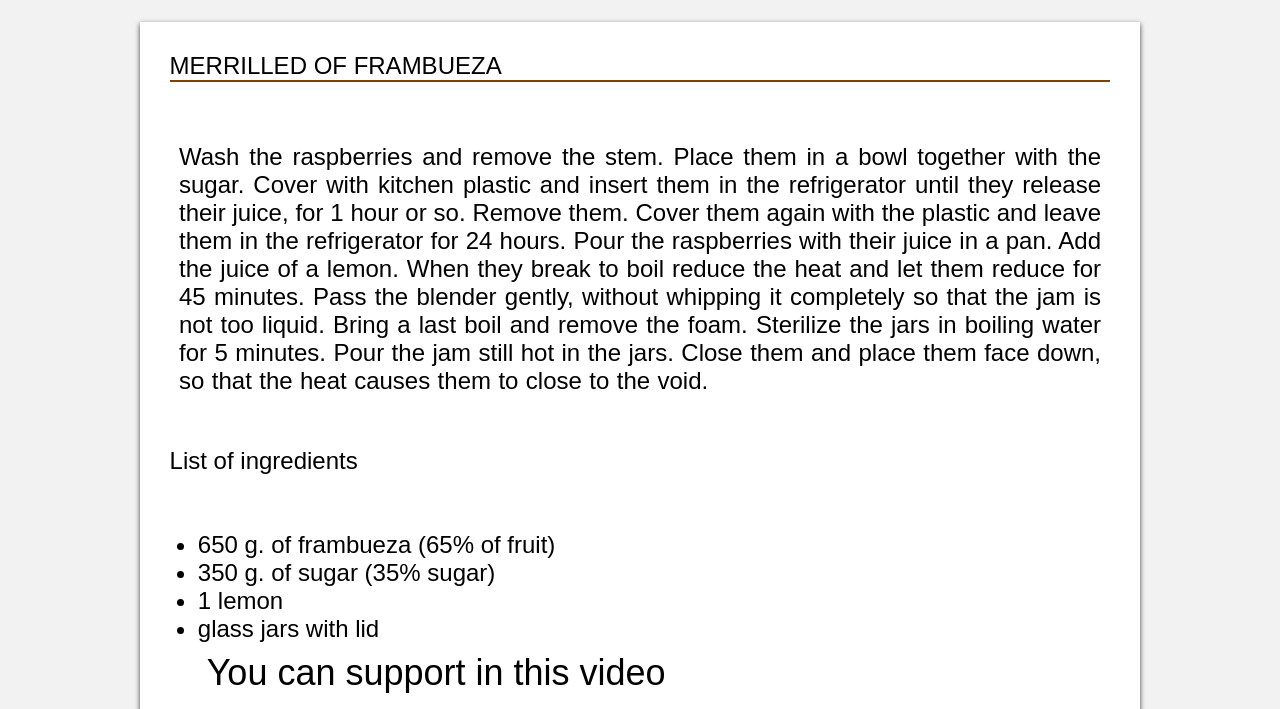
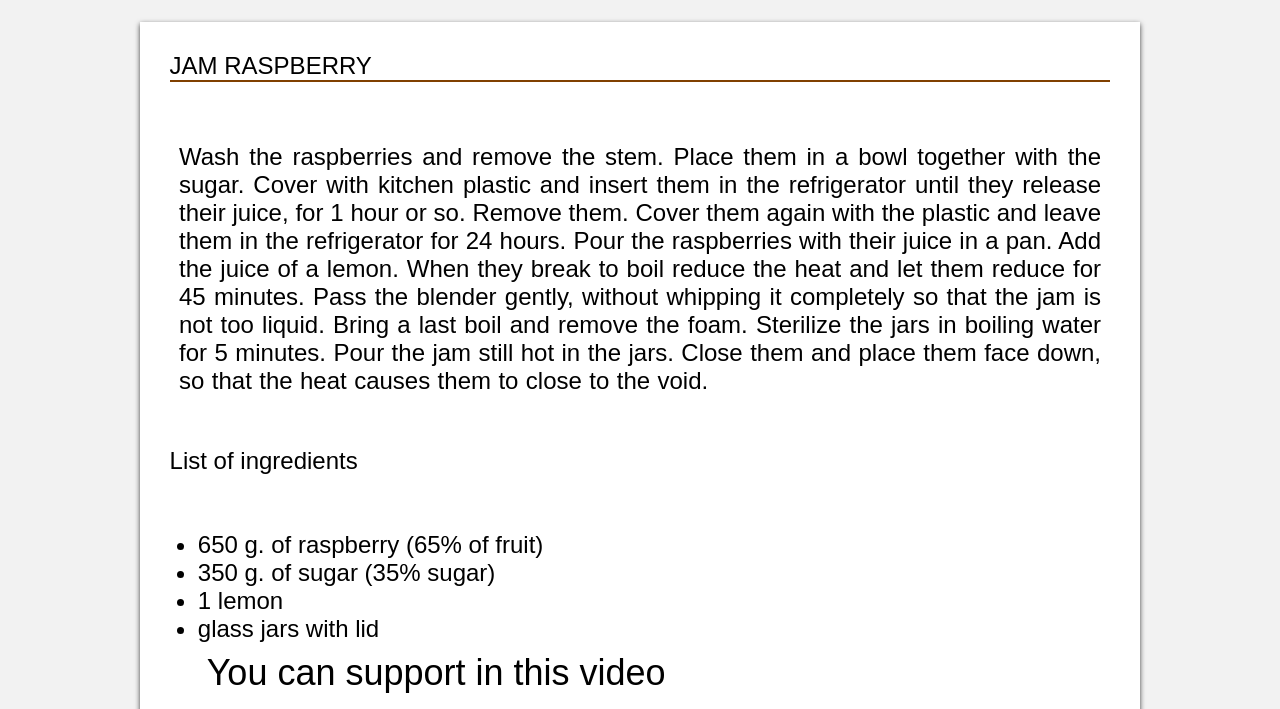
Before and after one commit to edgarcarrillo014/dreameater, a plain HTML site: page mermelada4_ingles.html in a window 1280 px wide. Shown: the part 53-762 px from the top of the page. Drawn offline with Linux system fonts and the light colour scheme.

Commit message:
Update mermelada4_ingles.html

```diff
--- a/mermelada4_ingles.html
+++ b/mermelada4_ingles.html
@@ -98,7 +98,7 @@
 </header>
         <main>
             <article>
-                <h1> MERRILLED OF FRAMBUEZA </ h1>
+                <h1> JAM RASPBERRY </ h1>
                 <hr>
                 <p> Wash the raspberries and remove the stem. Place them in a bowl together with the sugar. Cover with kitchen plastic and insert them in the refrigerator until they release their juice, for 1 hour or so. Remove them. Cover them again with the plastic and leave them in the refrigerator for 24 hours. Pour the raspberries with their juice in a pan. Add the juice of a lemon. When they break to boil reduce the heat and let them reduce for 45 minutes. Pass the blender gently, without whipping it completely so that the jam is not too liquid. Bring a last boil and remove the foam. Sterilize the jars in boiling water for 5 minutes. Pour the jam still hot in the jars. Close them and place them face down, so that the heat causes them to close to the void.
                 </ p>
@@ -107,7 +107,7 @@
              <h1> List of ingredients </ h1>
 
                <ul class="parte2">
-                <li> 650 g. of frambueza (65% of fruit) </ li>
+                <li> 650 g. of raspberry (65% of fruit) </ li>
                 <li> 350 g. of sugar (35% sugar) </ li>
                 <li> 1 lemon </ li>
                 <li> glass jars with lid </ li>
```
